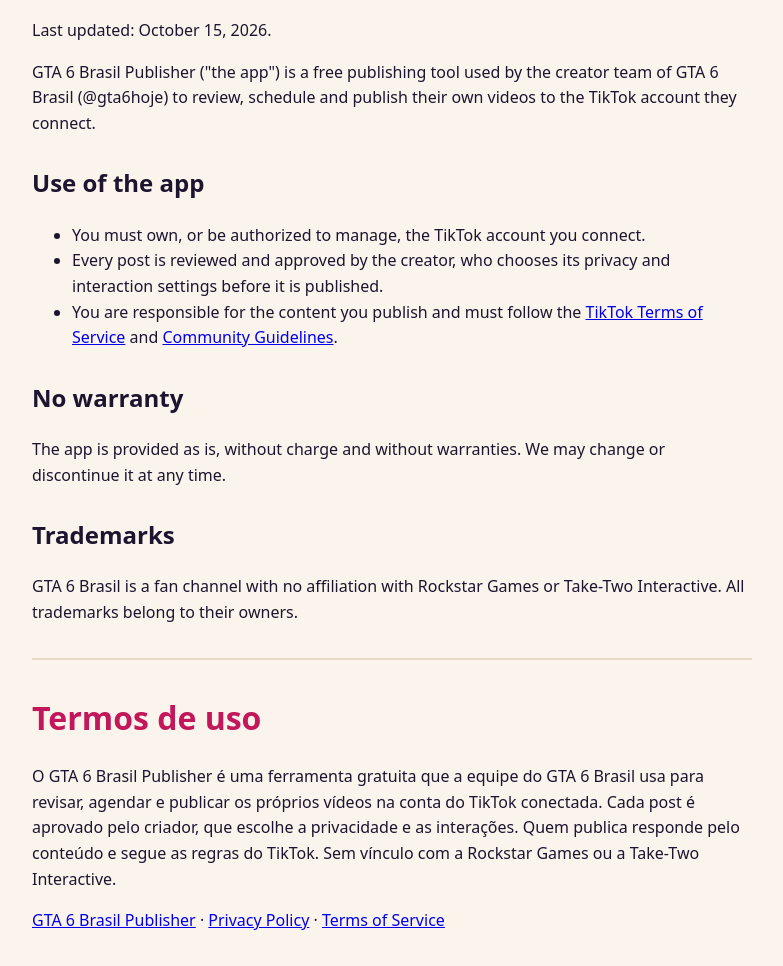
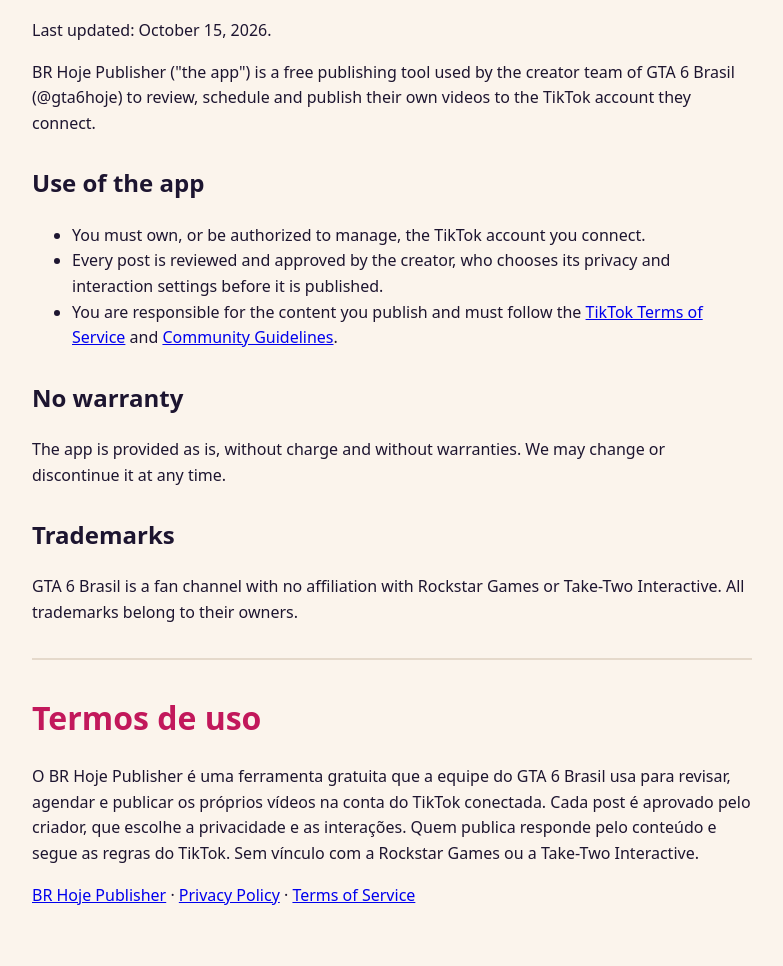
Before and after one commit to ambicaodigital0-lang/gta6hoje-midia, a plain HTML site: page termos.html in a window 1280 px wide. Shown: the part 92-1058 px from the top of the page, without its empty margins (248-1031 px from the left). After the commit the page ends 1032 px from the top, so only its background shows below. Drawn offline with Linux system fonts and the light colour scheme.

Commit message:
Nome do app: BR Hoje Publisher (pedido da analise do TikTok)

```diff
--- a/termos.html
+++ b/termos.html
@@ -3,7 +3,7 @@
 <head>
 <meta charset="utf-8">
 <meta name="viewport" content="width=device-width, initial-scale=1">
-<title>GTA 6 Brasil Publisher · Terms of Service</title>
+<title>BR Hoje Publisher · Terms of Service</title>
 <style>
   body { margin: 0; background: #FBF4EC; color: #1D1530; font-family: system-ui, "Segoe UI", sans-serif; line-height: 1.6; padding: 16px; }
   main { max-width: 720px; margin: 0 auto; }
@@ -16,7 +16,7 @@
 <main>
 <h1>Terms of Service</h1>
 <p>Last updated: October 15, 2026.</p>
-<p>GTA 6 Brasil Publisher ("the app") is a free publishing tool used by the creator team of GTA 6 Brasil (@gta6hoje) to review, schedule and publish their own videos to the TikTok account they connect.</p>
+<p>BR Hoje Publisher ("the app") is a free publishing tool used by the creator team of GTA 6 Brasil (@gta6hoje) to review, schedule and publish their own videos to the TikTok account they connect.</p>
 <h2>Use of the app</h2>
 <ul>
 <li>You must own, or be authorized to manage, the TikTok account you connect.</li>
@@ -30,9 +30,9 @@
 <hr>
 <h1 lang="pt-BR">Termos de uso</h1>
 <div lang="pt-BR">
-<p>O GTA 6 Brasil Publisher é uma ferramenta gratuita que a equipe do GTA 6 Brasil usa para revisar, agendar e publicar os próprios vídeos na conta do TikTok conectada. Cada post é aprovado pelo criador, que escolhe a privacidade e as interações. Quem publica responde pelo conteúdo e segue as regras do TikTok. Sem vínculo com a Rockstar Games ou a Take-Two Interactive.</p>
+<p>O BR Hoje Publisher é uma ferramenta gratuita que a equipe do GTA 6 Brasil usa para revisar, agendar e publicar os próprios vídeos na conta do TikTok conectada. Cada post é aprovado pelo criador, que escolhe a privacidade e as interações. Quem publica responde pelo conteúdo e segue as regras do TikTok. Sem vínculo com a Rockstar Games ou a Take-Two Interactive.</p>
 </div>
-<p><a href="index.html">GTA 6 Brasil Publisher</a> · <a href="privacidade.html">Privacy Policy</a> · <a href="termos.html">Terms of Service</a></p>
+<p><a href="index.html">BR Hoje Publisher</a> · <a href="privacidade.html">Privacy Policy</a> · <a href="termos.html">Terms of Service</a></p>
 </main>
 </body>
 </html>
```
Also changed, not shown: index.html (+2 -2 lines), privacidade.html (+4 -4 lines).
